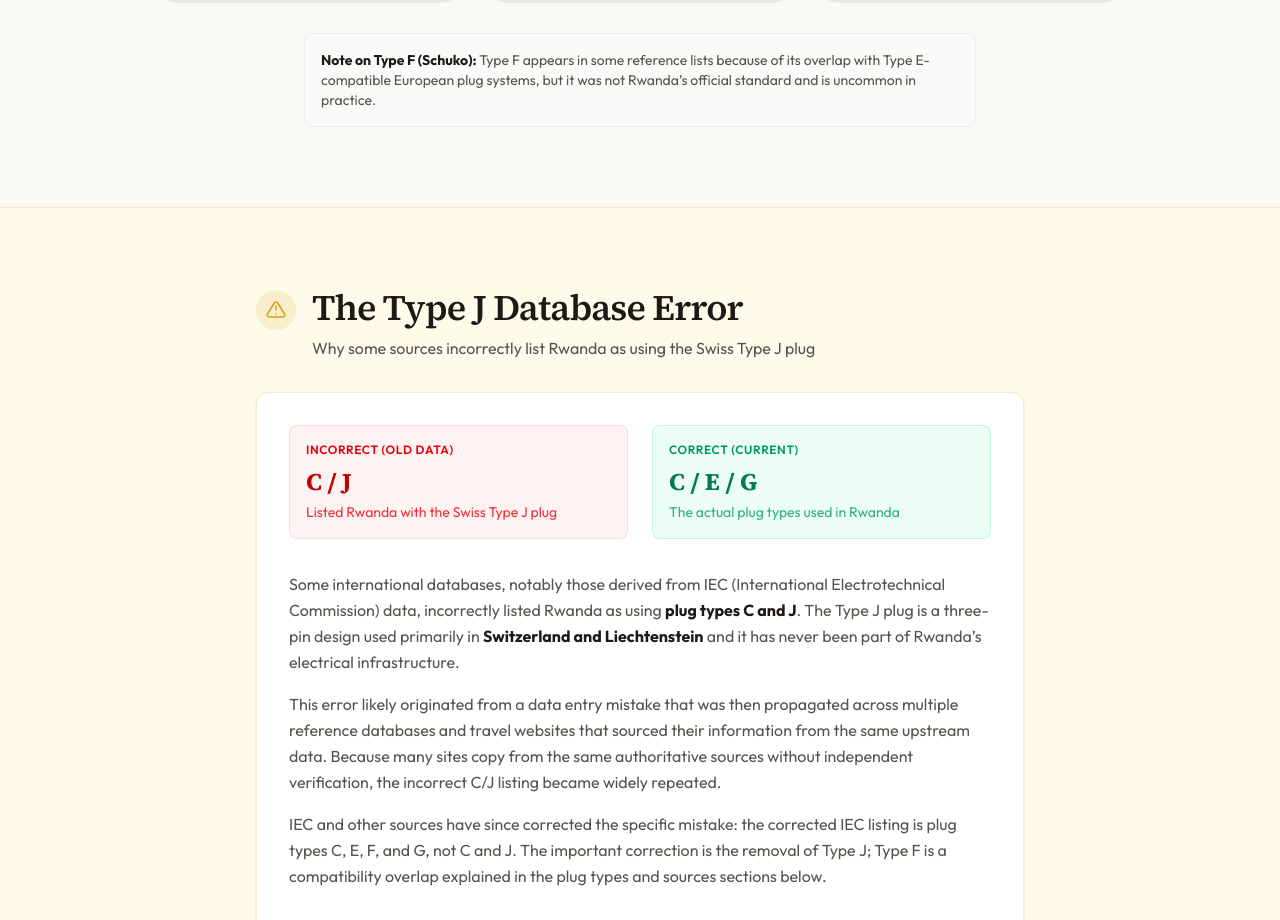
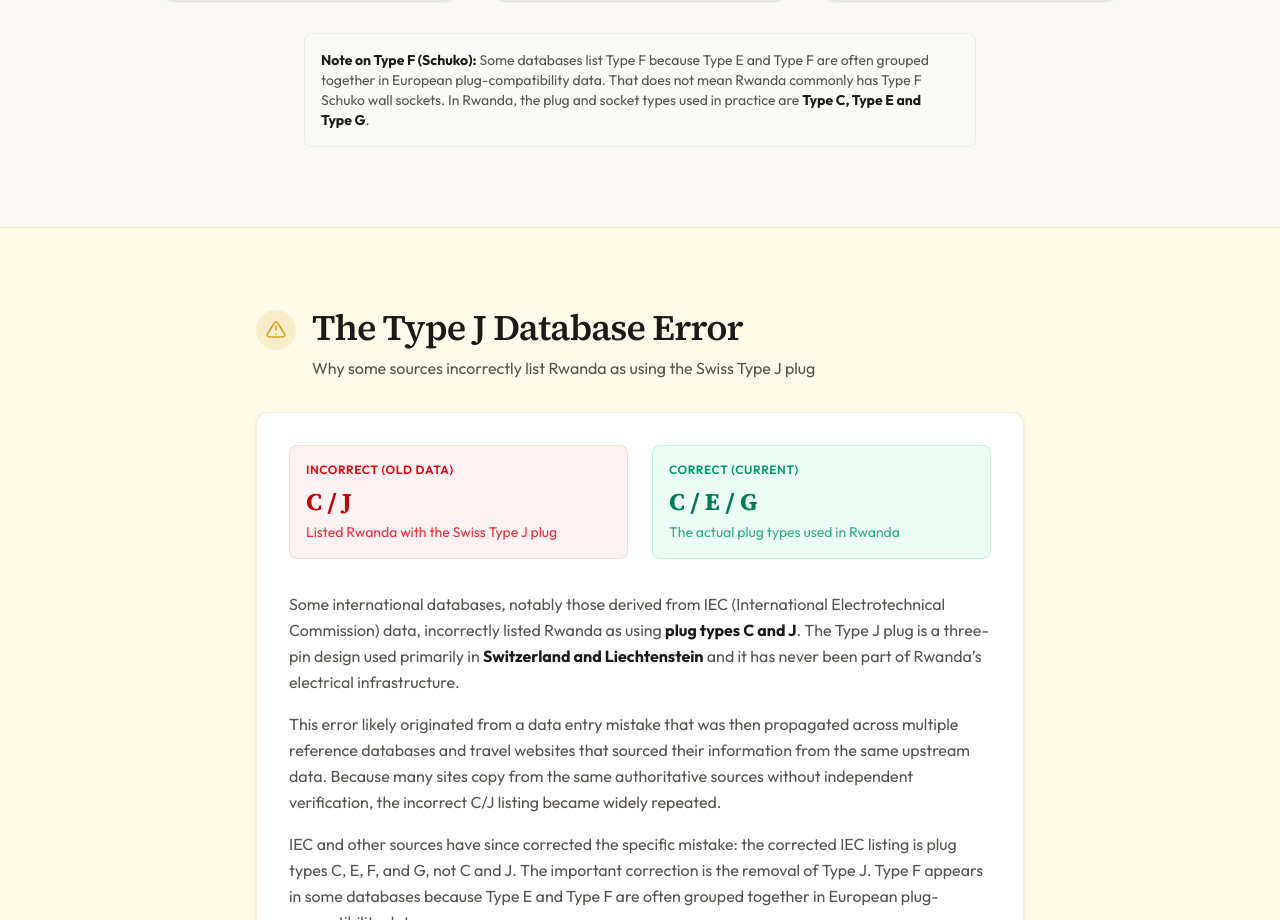
Before and after one commit to musayann/pinout, a Next.js app: page / in a window 1280 px wide. Shown: the part 1932-2852 px from the top of the page. Built offline with nearby package versions, Linux system fonts and the light colour scheme.

Commit message:
chore: fix typos

```diff
--- a/src/app/layout.tsx
+++ b/src/app/layout.tsx
@@ -179,18 +179,18 @@ const faqSchema = {
     },
     {
       "@type": "Question",
+      name: "Does Rwanda use Type J plugs?",
+      acceptedAnswer: {
+        "@type": "Answer",
+        text: "No. Rwanda does not use Type J plugs. The correct plug types for Rwanda are C, E, and G. If a website lists Type J for Rwanda, treat it as outdated or incorrect information. Type J is the Swiss plug standard and is not used in Rwanda.",
+      },
+    },
+    {
+      "@type": "Question",
       name: "What voltage and frequency does Rwanda use?",
       acceptedAnswer: {
         "@type": "Answer",
         text: "Rwanda uses 230 V at 50 Hz, the same standard as most of Europe and Africa.",
-      },
-    },
-    {
-      "@type": "Question",
-      name: "Does Rwanda use Type J plugs?",
-      acceptedAnswer: {
-        "@type": "Answer",
-        text: "No. Rwanda does not use Type J plugs. The correct plug types for Rwanda are C, E, and G. If a website lists Type J for Rwanda, treat it as outdated or incorrect information. Type J is the Swiss plug standard and is not used in Rwanda.",
       },
     },
     {
--- a/src/components/DatabaseError.tsx
+++ b/src/components/DatabaseError.tsx
@@ -95,8 +95,9 @@ export default function DatabaseError() {
                   IEC and other sources have since corrected the specific
                   mistake: the corrected IEC listing is plug types C, E, F, and
                   G, not C and J. The important correction is the removal of
-                  Type&nbsp;J; Type&nbsp;F is a compatibility overlap explained
-                  in the plug types and sources sections below.
+                  Type&nbsp;J. Type&nbsp;F appears in some databases because
+                  Type&nbsp;E and Type&nbsp;F are often grouped together in
+                  European plug-compatibility data.
                 </p>
               </div>
 
@@ -141,7 +142,7 @@ export default function DatabaseError() {
                       period: "2025",
                       title: "IEC World Plugs corrected",
                       description:
-                        "The IEC World Plugs database removes Type J from Rwanda's listing and updates it to C, E, F, and G. Type F appears because of its overlap with Type E-compatible European plug systems, but it was not Rwanda's official standard and is uncommon in practice.",
+                        "The IEC World Plugs database removes Type J from Rwanda's listing and updates it to C, E, F, and G. Some databases list Type F because Type E and Type F are often grouped together in European plug-compatibility data; that does not mean Rwanda commonly has Type F Schuko wall sockets.",
                     },
                     {
                       period: "Present",
--- a/src/components/FAQ.tsx
+++ b/src/components/FAQ.tsx
@@ -5,14 +5,14 @@ const faqs = [
       "Rwanda uses plug types C, E, and G. Type C (Europlug) fits directly into Type E sockets and is used for low-power devices like chargers and laptops. Dedicated Type C sockets are very rare. Type E (French/Belgian) was the former standard and remains the most common grounded socket in older buildings. Type G (British) is Rwanda's official standard, adopted as part of East African Community harmonisation, and now required in all new construction.",
   },
   {
+    question: "Does Rwanda use Type J plugs?",
+    answer:
+      "No. Rwanda does not use Type J plugs. The correct plug types for Rwanda are C, E, and G. If a website lists Type J for Rwanda, treat it as outdated or incorrect information. Type J is the Swiss plug standard and is not used in Rwanda.",
+  },
+  {
     question: "What voltage and frequency does Rwanda use?",
     answer:
       "Rwanda uses 230 V at 50 Hz, the same standard as most of Europe and Africa. No voltage converter is needed for devices rated for this standard.",
-  },
-  {
-    question: "Does Rwanda use Type J plugs?",
-    answer:
-      "No. Rwanda does not use Type J plugs. The correct plug types for Rwanda are C, E, and G. If a website lists Type J for Rwanda, treat it as outdated or incorrect information. Type J is the Swiss plug standard and is not used in Rwanda.",
   },
   {
     question: "Do I need a travel adapter for Rwanda?",
--- a/src/components/PlugTypesSection.tsx
+++ b/src/components/PlugTypesSection.tsx
@@ -26,9 +26,13 @@ export default function PlugTypesSection() {
         <div className="mt-8 p-4 rounded-lg bg-stone-50 border border-stone-200/60 max-w-2xl mx-auto">
           <p className="text-sm text-text-secondary">
             <strong className="text-text-primary">Note on Type&nbsp;F (Schuko):</strong>{" "}
-            Type&nbsp;F appears in some reference lists because of its overlap
-            with Type&nbsp;E-compatible European plug systems, but it was not
-            Rwanda&rsquo;s official standard and is uncommon in practice.
+            Some databases list Type&nbsp;F because Type&nbsp;E and Type&nbsp;F
+            are often grouped together in European plug-compatibility data. That
+            does not mean Rwanda commonly has Type&nbsp;F Schuko wall sockets.
+            In Rwanda, the plug and socket types used in practice are{" "}
+            <strong className="text-text-primary">
+              Type&nbsp;C, Type&nbsp;E and Type&nbsp;G
+            </strong>.
           </p>
         </div>
       </div>
--- a/src/components/SourcesEvidence.tsx
+++ b/src/components/SourcesEvidence.tsx
@@ -20,7 +20,7 @@ const sources = [
     org: "International Electrotechnical Commission",
     url: "https://www.iec.ch/world-plugs",
     lists: "C, E, F, G",
-    note: "The official IEC database corrected Rwanda's listing in 2025 to types C, E, F, and G, removing Type J from Rwanda's listing. Type F (Schuko) is included but is uncommon in practice.",
+    note: "The official IEC database corrected Rwanda's listing in 2025 to types C, E, F, and G, removing Type J from Rwanda's listing. Some databases list Type F because Type E and Type F are often grouped together in European plug-compatibility data; that does not mean Rwanda commonly has Type F Schuko wall sockets.",
     accessed: "April 2026",
   },
   {
@@ -52,7 +52,7 @@ const sources = [
     org: "Wise",
     url: "https://wise.com/gb/plug-types/rwanda",
     lists: "C, E, F, G",
-    note: "Lists C, E, F, and G for Rwanda at 230V / 50Hz, including Type F, which is uncommon in practice.",
+    note: "Lists C, E, F, and G for Rwanda at 230V / 50Hz, including Type F because European plug-compatibility data often groups Type E and Type F together. That does not mean Rwanda commonly has Type F Schuko wall sockets.",
     accessed: "April 2026",
   },
   {
@@ -60,7 +60,7 @@ const sources = [
     org: "Power Plugs & Sockets World",
     url: "https://powerplugsockets.world/country/rwanda/",
     lists: "C, E, F, G",
-    note: "Lists Type C as the primary plug alongside E, F, and G. Includes a compatibility checker for travelers and confirms Rwanda's 230V / 50Hz standard. Type F is uncommon in practice.",
+    note: "Lists Type C as the primary plug alongside E, F, and G. Includes a compatibility checker for travelers and confirms Rwanda's 230V / 50Hz standard. Type F is best read as compatibility-data grouping, not as evidence that Schuko wall sockets are common in Rwanda.",
     accessed: "April 2026",
   },
   {
@@ -68,7 +68,7 @@ const sources = [
     org: "World Power Plugs",
     url: "https://world-power-plugs.com/rwanda",
     lists: "C, E, F, G",
-    note: "Lists C, E, F, and G at 230V / 50Hz. Notes Type C compatibility with E and F sockets, and that Type G outlets only accept Type G plugs. Type F is uncommon in practice.",
+    note: "Lists C, E, F, and G at 230V / 50Hz. Notes Type C compatibility with E and F sockets, and that Type G outlets only accept Type G plugs. Type F should be read as compatibility-data overlap, not as evidence that Schuko wall sockets are common in Rwanda.",
     accessed: "April 2026",
   },
 ];
@@ -98,9 +98,11 @@ export default function SourcesEvidence() {
           </h2>
           <p className="text-text-secondary text-center mb-10">
             Primary and secondary references confirming Rwanda&rsquo;s plug
-            types. Some references include Type&nbsp;F; this page treats it as
-            uncommon in practice and keeps the practical guidance focused on
-            Types&nbsp;C, E, and G. Each source was independently checked.
+            types. Some references include Type&nbsp;F because Type&nbsp;E and
+            Type&nbsp;F are often grouped together in European
+            plug-compatibility data; this page keeps the practical guidance
+            focused on Types&nbsp;C, E and G. Each source was independently
+            checked.
           </p>
 
           {/* Corrected sources */}
--- a/src/data/plugTypes.ts
+++ b/src/data/plugTypes.ts
@@ -57,7 +57,7 @@ export const typeFInfo = {
   name: "Schuko Plug",
   pins: "2 round pins, 4.8 mm diameter + grounding clips on socket sides",
   description:
-    "A two-pin plug similar to Type E but grounded via metal clips on the sides of the socket. It appears in some references because of its overlap with Type E-compatible European plug systems, but it was not Rwanda's official standard and is uncommon in practice.",
+    "A two-pin plug similar to Type E but grounded via metal clips on the sides of the socket. Some databases list Type F because Type E and Type F are often grouped together in European plug-compatibility data. That does not mean Rwanda commonly has Type F Schuko wall sockets.",
 };
 
 export const typeJInfo = {
```
Also changed, not shown: public/llms.txt.
